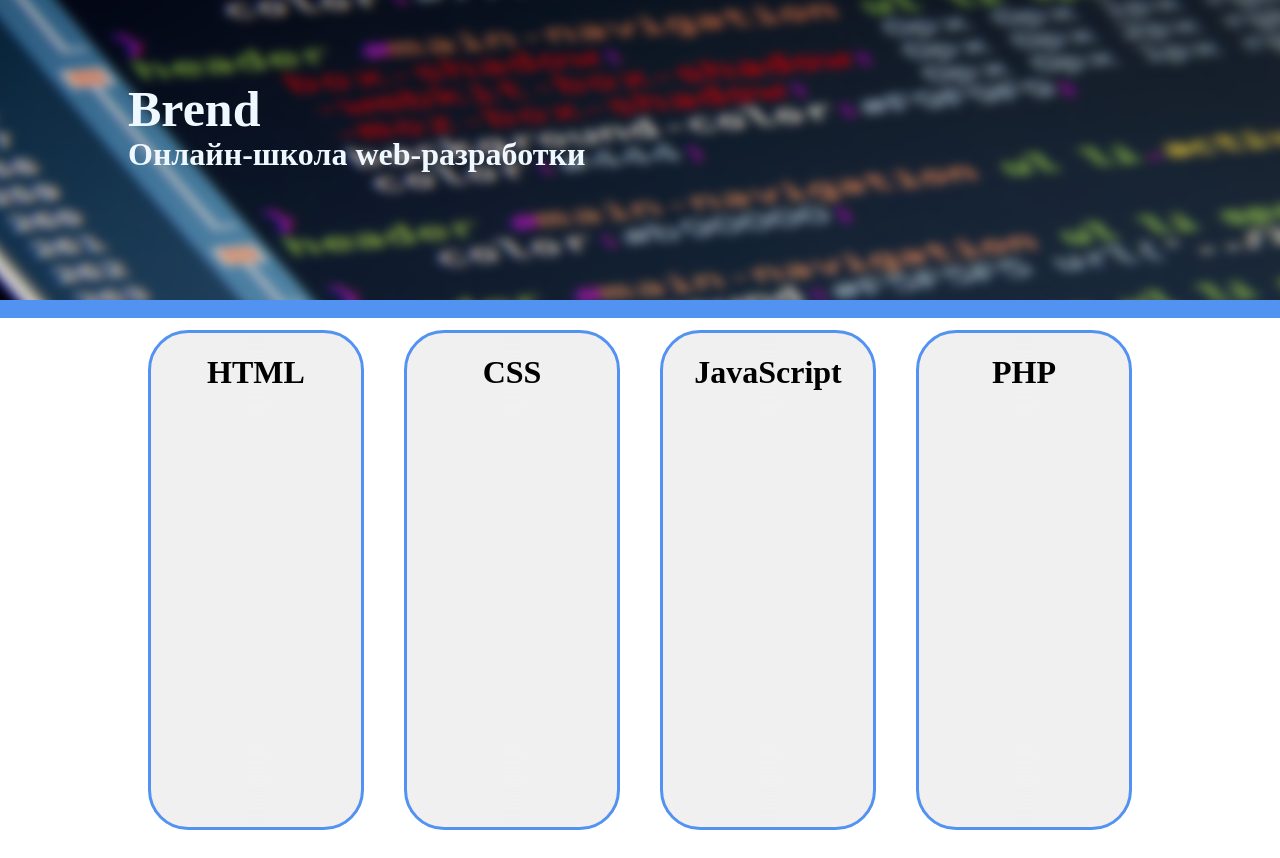
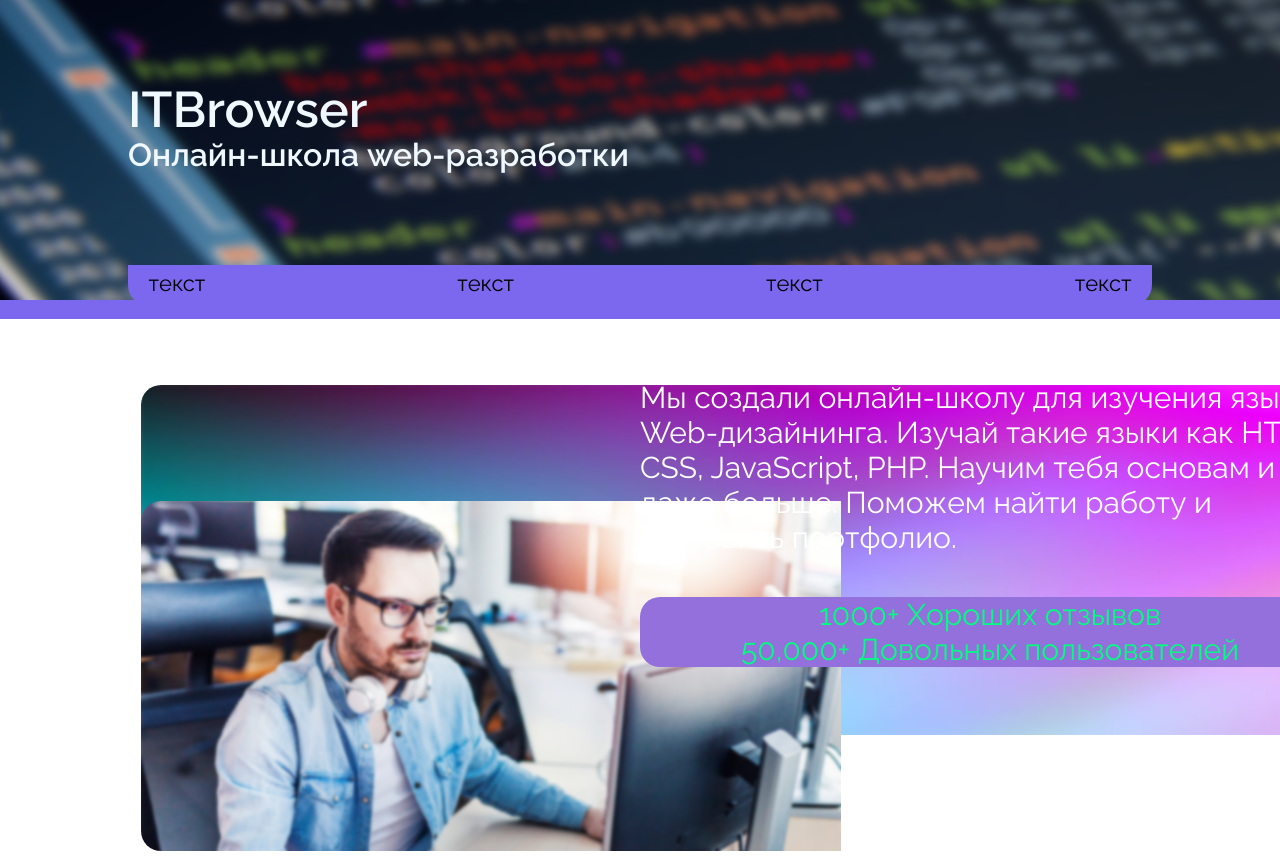
Before and after one commit to Akuliaaa/Akuliaaa.github.io, a plain HTML site: page index.html in a window 1280 px wide. Shown: the top 858 px of the page. Before the commit the page ends 830 px from the top, so only its background shows below. Drawn offline with Linux system fonts and the light colour scheme.

Commit message:
Add files via upload

```diff
--- a/index.html
+++ b/index.html
@@ -4,12 +4,12 @@
     <meta charset="UTF-8">
     <meta http-equiv="X-UA-Compatible" content="IE=edge">
     <meta name="viewport" content="width=device-width, initial-scale=1.0">
-    <title>Brend</title>
+    <title>ITBrowser</title>
     <link rel="stylesheet" href="style.css">
 </head>
 <body>
     <h1>
-        Brend
+        ITBrowser
     </h1>
     <h2>
        Онлайн-школа web-разработки
@@ -18,32 +18,57 @@
     <div id="polosa">
         g
     </div>
+    <div id="katalog">
+       <div id="katalogText1">
+        текст
+       </div>
+       <div id="katalogText2">
+        текст
+       </div>
+       <div id="katalogText3">
+        текст
+       </div>
+       <div id="katalogText4">
+        текст
+       </div>
+    </div>
+    <div id="opisanie">
+        <div id="opis">
+            Мы создали онлайн-школу для изучения языков Web-дизайнинга. Изучай такие языки как HTML, CSS, JavaScript, PHP. Научим тебя основам и даже больше. Поможем найти работу и составить портфолио.
+            <div id="opis2">
+                1000+ Хороших отзывов <br> 50,000+ Довольных пользователей
+            </div>
+        </div>
+    </div>
+    <div>
+        <img id="background2" src="img/background2.png" alt="">
+    </div>
+    <div id="opisanie1">
+        <div id="opis1">
+            <img id="background1" src="img/background1.png" alt="">
+        </div>
+    </div>
     <div id="uslugi">
         <div id="blockUslug1">
-            <h3>
+            <div id="html">
                 HTML
-            </h3>
+            </div>
         </div>
         <div id="blockUslug2">
-            <h4>
+            <div id="css">
                 CSS
-            </h4>
+            </div>
         </div>
         <div id="blockUslug3">
-            <h5>
+            <div id="js">
                 JavaScript
-            </h5>
+            </div>
         </div>
         <div id="blockUslug4">
-            <h6>
+            <div id="php">
                 PHP
-            </h6>
+            </div>
         </div>
-    </div>
-    <div class='box'>
-        <div class='wave -one'></div>
-        <div class='wave -two'></div>
-        <div class='wave -three'></div>
     </div>
     <script src = "main.js"></script>
 </body>
--- a/style.css
+++ b/style.css
@@ -1,4 +1,6 @@
+@import url('https://fonts.googleapis.com/css2?family=Raleway:wght@100;200;300;400;500;600&display=swap');
 *{
+    font-family: 'Raleway', sans-serif;
     margin: 0;
     padding: 0;
     box-sizing: border-box;
@@ -23,15 +25,69 @@ h2{
 #polosa{
     position: absolute;
     top: 300px;
-    width: 100%;
-    background-color: rgb(82, 146, 241);
-    color: rgb(82, 146, 241);
+    width: 1920px;
+    background-color: rgb(123, 104, 238);
+    color: rgb(123, 104, 238);
     user-select: none;
+}
+#katalog{
+    display: flex;
+    justify-content: space-between;
+    position: absolute;
+    top: 33.1%;
+    background-color: rgb(123, 104, 238);
+    width: 80%;
+    height: 5%;
+    margin-left: 10%;
+    border-radius: 0 0 20px 20px;
+}
+#opisanie{
+    position: absolute;
+    top: 44.9%;
+    left: 50%;
+    width: 700px;
+    height: 350px;
+}
+#opisanie1{
+    margin-top: -18.6%;
+    margin-left: 11%;
+    width: 700px;
+    height: 350px;
+    border-radius: 20px 0 0 20px;
+    cursor: pointer;
+}
+#opis{
+    font-size: 30px;
+    color: rgb(255, 255, 255);
+    cursor: pointer;
+    margin-top: 3%;
+}
+#opis2{
+    margin-top: 6%;
+    color: rgb(0, 255, 127);
+    text-align: center;
+    background-color: rgb(147, 112, 219);
+    border-radius: 20px;
+}
+#background1{
+    border-radius: 20px 0 0 20px;
+}
+#background2{
+    margin-top: 6.3%;
+    margin-left: 11%;
+    border-radius: 20px;
+}
+#katalogText1,#katalogText2,#katalogText3,#katalogText4{
+    background-color: rgb(123, 104, 238);
+    font-size: 22px;
+    margin-left: 2%;
+    margin-right: 2%;
+    padding-top: 0.5%;
 }
 #uslugi{
     display: flex;
     justify-content: space-between;
-    margin-top: 2%;
+    margin-top: 5%;
     margin-left: 10%;
     width: 80%;
     height: 40%;
@@ -41,6 +97,7 @@ h2{
     height: 500px;
     background-color: rgb(240, 240, 240);
     border-radius: 40px;
+    margin-top: 30%;
     margin-left: 2%;
     margin-right: 2%;
     border: 3px solid rgb(82, 146, 241);
@@ -51,24 +108,9 @@ h2{
 #blockUslug1:hover, #blockUslug2:hover, #blockUslug3:hover, #blockUslug4:hover{
     box-shadow: 0 0 10px 0 rgb(82, 146, 241) inset, 0 0 10px 4px rgb(82, 146, 241);
 }
-h3,h4,h5,h6{
+#html,#css,#js,#php{
     text-align: center;
     font-size: 32px;
     color:rgb(0, 0, 0);
     margin-top: 10%;
 }
-.box {
-    position: fixed;
-    top: 0px;
-    transform: rotate(80deg);
-    left: 0px;
-  }
-.wave {
-    position: absolute;
-    opacity: .4;
-    width: 1500px;
-    height: 1300px;
-    margin-left: -150px;
-    margin-top: -250px;
-    border-radius: 43%;
-  }
```
Also changed, not shown: img/IMG_4991.JPG (added), img/background1.png (added), img/background2.png (added).
